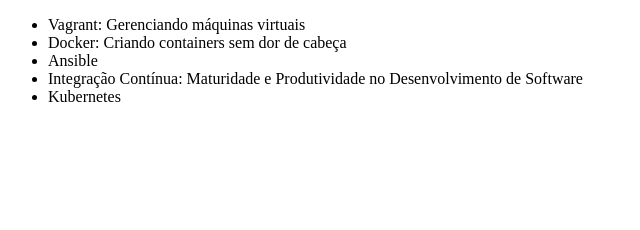
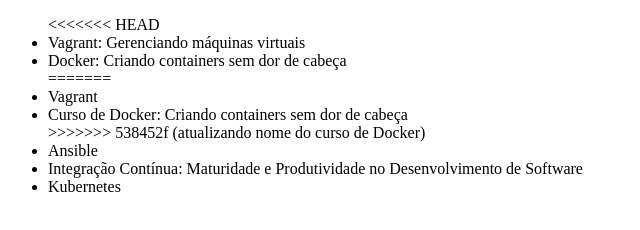
Before and after one commit to gustavocuore/alura-git, a plain HTML site: page index.html in a window 1280 px wide. Shown: the whole page, without its empty margins (0-640 px from the left). Drawn offline with Linux system fonts and the light colour scheme.

Commit message:
atualizando nome do curso de Docker

```diff
--- a/index.html
+++ b/index.html
@@ -6,8 +6,13 @@
 </head>
 <body>
     <ul>
+<<<<<<< HEAD
         <li>Vagrant: Gerenciando máquinas virtuais</li>
         <li>Docker: Criando containers sem dor de cabeça</li>
+=======
+        <li>Vagrant</li>
+        <li>Curso de Docker: Criando containers sem dor de cabeça</li>
+>>>>>>> 538452f (atualizando nome do curso de Docker)
         <li>Ansible</li>
         <li>Integração Contínua: Maturidade e Produtividade no Desenvolvimento de Software</li>
         <li>Kubernetes</li>
```
